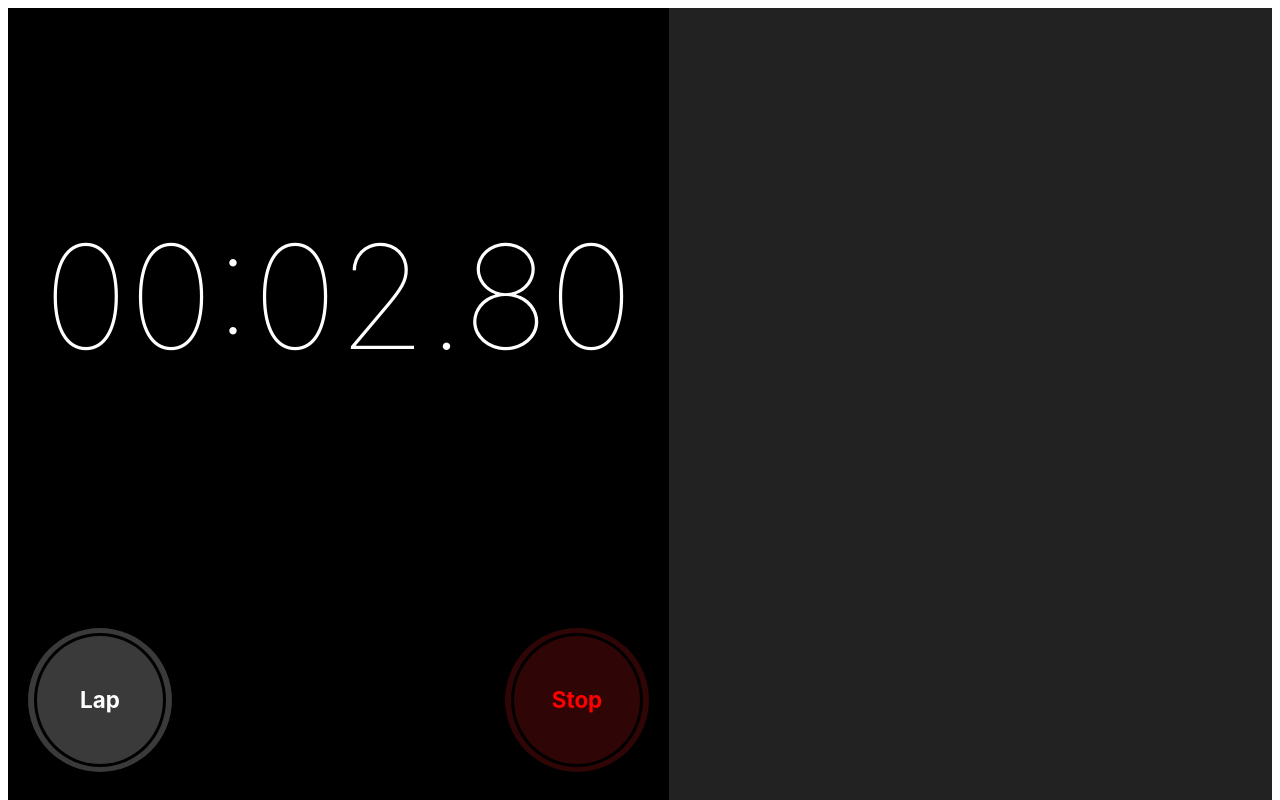
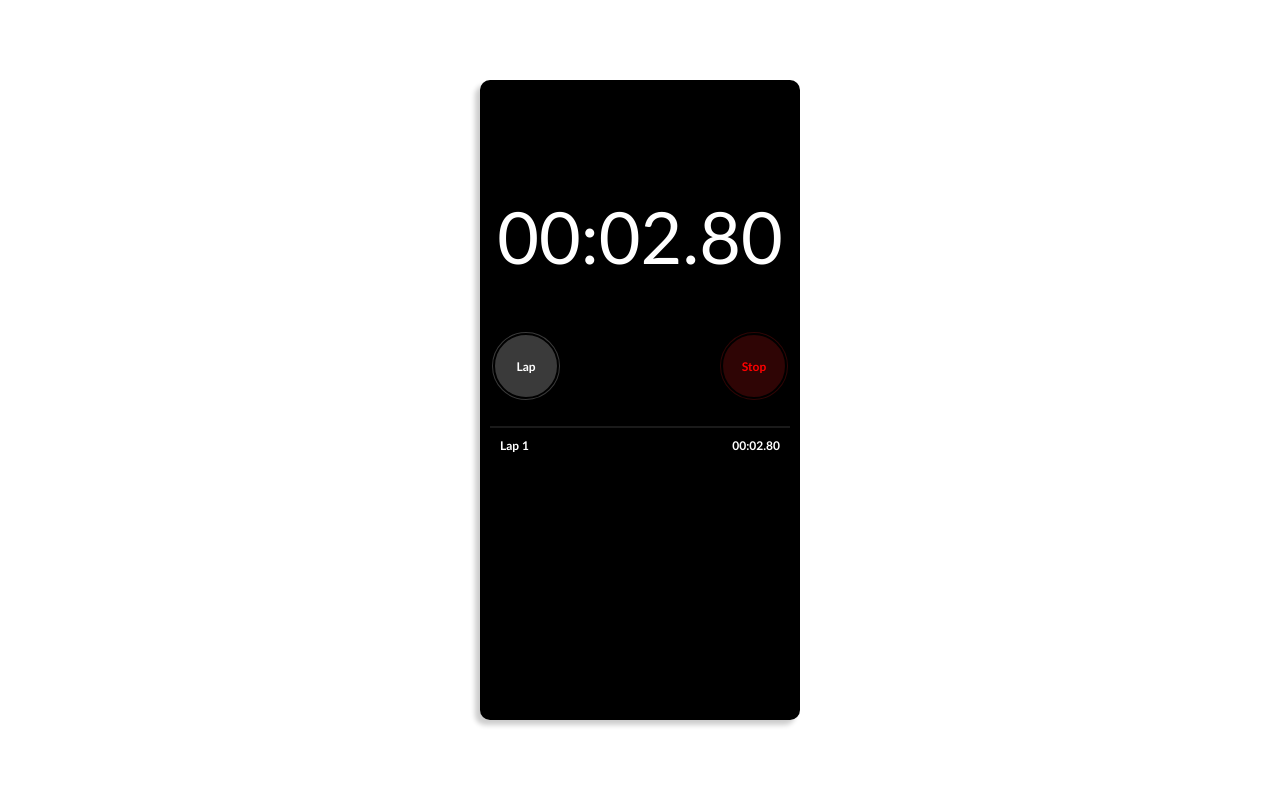
Before and after one commit to SHolleworth/stopwatchjs2, a website: page index.html in a window 1280 px wide. Both pictures are taken after a click on the button "Start". Shown: the top 800 px of the page. Drawn offline with Linux system fonts and the light colour scheme.

Commit message:
Fully functional and restyled to look lovely.

```diff
--- a/index.html
+++ b/index.html
@@ -1,6 +1,6 @@
 <html>
     <head>
-        <link href="styles.css" rel="stylesheet" />
+        <link href="./style/styles.css" rel="stylesheet" />
     </head>
     <body>
         <div id="container">
@@ -10,14 +10,10 @@
                 </div>
                 <div id="buttonBox">
                     <button id="resetLapButton"  class="buttonBackground" type="button">
-                        <div class='buttonCenter'>
-                            <p>Reset</p>
-                        </div>
+                        <p>Reset</p>
                     </button>
                     <button id="startStopButton" class="buttonBackground startButton" type="button">
-                        <div class='buttonCenter'>
-                            <p>Start</p>
-                        </div>
+                        <p>Start</p>
                     </button>
                 </div>
                 <div id="lapView">
--- a/js/main.js
+++ b/js/main.js
@@ -12,19 +12,19 @@ let mainSavedTime = 0;
 let lapSavedTime = 0;
 let fastestLapTime = Infinity;
 let slowestLapTime = -Infinity;
-let fastLap = document.createElement('div');
-fastLap.classList.add('fastLap');
-let slowLap = document.createElement('div');
-slowLap.classList.add('slowLap');
+let fastLapBox = document.createElement('div');
+fastLapBox.classList.add('fastLap');
+let slowLapBox = document.createElement('div');
+slowLapBox.classList.add('slowLap');
 let lapCounter = 0;
+let animationRequestId = null;
 let laps = [];
-let timerRef = null;
 let running = false;
 
 const initialise = () => {
     resetLapButton.onclick = resetTimer;
     startStopButton.onclick = startTimer;
-    setMainTimerDisplay(formatDateToString(zeroDate))
+    setMainTimerDisplay(formatDateToString(zeroDate));
 }
 
 const getElapsedMainTimeInMilliseconds = () => {
@@ -40,7 +40,7 @@ const setMainTimerDisplay = (timerDisplayString) => {
 }
 
 const formatDateToString = (dateObject) => {
-    return `${padTime(dateObject.getMinutes() + '')}:${padTime(dateObject.getSeconds() + '')}.${padTime(Math.round(dateObject.getMilliseconds()/10) + '')}`
+    return `${padTime(dateObject.getMinutes() + '')}:${padTime(dateObject.getSeconds() + '')}.${padTime(Math.round(dateObject.getMilliseconds()/10) + '')}`;
 }
 
 const padTime = (time) => {
@@ -56,24 +56,21 @@ const startTimer = () => {
     lapStartTime = Date.now();
     if(!laps.length)
         createLap();
-    running = true;
-    runTimerAnimation();
+    animationRequestId = runTimerAnimation();
     changeButton("Stop", 'startButton', 'stopButton', stopTimer, startStopButton);
     changeButton("Lap", null, null, createLap, resetLapButton);
 }
 
 const runTimerAnimation = () => {
-    if(running) {
-        const mainTimerDateObject = new Date(getElapsedMainTimeInMilliseconds());
-        lapTimerDateObject = new Date(getElapsedLapTimeInMilliseconds());
-        setMainTimerDisplay(formatDateToString(mainTimerDateObject));
-        setActiveLapTimeParagraphNode(formatDateToString(lapTimerDateObject));
-        requestAnimationFrame(runTimerAnimation);
-    }
+    const mainTimerDateObject = new Date(getElapsedMainTimeInMilliseconds());
+    lapTimerDateObject = new Date(getElapsedLapTimeInMilliseconds());
+    setMainTimerDisplay(formatDateToString(mainTimerDateObject));
+    setActiveLapTimeParagraphNode(formatDateToString(lapTimerDateObject));
+    animationRequestId = requestAnimationFrame(runTimerAnimation);
 }
 
 const changeButton = (label, oldClass, newClass, func, button) => {
-    button.children[0].children[0].innerHTML = label;
+    button.children[0].innerHTML = label;
     button.onclick = func;
     button.classList.replace(oldClass, newClass);
 }
@@ -81,14 +78,13 @@ const changeButton = (label, oldClass, newClass, func, button) => {
 const stopTimer = () => {
     mainSavedTime = getElapsedMainTimeInMilliseconds();
     lapSavedTime = getElapsedLapTimeInMilliseconds();
-    running = false;
+    cancelAnimationFrame(animationRequestId);
     changeButton("Start", "stopButton", "startButton", startTimer, startStopButton);
     changeButton("Reset", null, null, resetTimer, resetLapButton);
 }
 
 const resetTimer = () => {
     mainSavedTime = 0;
-    clearInterval(timerRef);
     laps.forEach((lap) => {lapView.removeChild(lap.lapBox)});
     laps.length = 0;
     lapCounter = 0;
@@ -116,6 +112,8 @@ const createLap = () => {
 
     lapLabelParagraph.appendChild(lapLabelText);
     lapTimeParagraph.appendChild(lapTimeText);
+    lapTimeParagraph.classList.add('lapTimeParagraph');
+    lapLabelParagraph.classList.add('lapLabelParagraph');
 
     lapBox.appendChild(lapLabelParagraph);
     lapBox.appendChild(lapTimeParagraph);
@@ -141,7 +139,7 @@ const updateFastestAndSlowestLaps = () => {
         laps[0].lapBox.classList.replace("normalLap", "slowLap");
         slowestLapTime = laps[0].time;
     }
-    if(laps[0].time < fastestLapTime) {
+    else if(laps[0].time < fastestLapTime) {
         if(fastLap)
             fastLap.classList.replace("fastLap", "normalLap");
         laps[0].lapBox.classList.replace("normalLap", "fastLap");
--- /dev/null
+++ b/package.json
@@ -0,0 +1,5 @@
+{
+  "dependencies": {
+    "serve": "^12.0.1"
+  }
+}
--- /dev/null
+++ b/style/styles.css
@@ -0,0 +1,199 @@
+:root{
+    --scrollbar-thumb-color: rgba(255, 255, 255, .2);
+    --scrollbar-thumb-hover-color: rgba(255, 255, 255, .4);
+    --scrollbar-thumb-active-color: rgba(255, 255, 255, .8);
+    --lap-border-color: rgba(255, 255, 255, .1);
+    --normal-lap-color: white;
+    --fast-lap-color: lightgreen;
+    --slow-lap-color: rgba(255, 0, 0, 1);
+    --start-button-p-color: lightgreen;
+    --stop-button-p-color: red;
+    --reset-lap-button-p-color: white;
+    --start-button-color: rgba(81, 194, 111, .25);
+    --start-button-active-color: rgba(81, 194, 111, .1);
+    --start-button-hover-color: rgba(81, 194, 111, .3);
+    --stop-button-color: rgba(232, 28, 28, .20);
+    --stop-button-active-color: rgba(232, 28, 28, .1);
+    --stop-button-hover-color: rgba(232, 28, 28, .3);
+    --reset-lap-color: rgba(232, 232, 232, .25);
+    --reset-lap-active-color: rgba(232, 232, 232, .1);
+    --reset-lap-hover-color: rgba(232, 232, 232, .3);
+    --shadow-color: rgba(0, 0, 0, .2);
+}
+
+h1 {
+    font-family: 'SF Pro Display Ultralight', 'Gill Sans', 'Gill Sans MT', Calibri, 'Trebuchet MS', sans-serif;
+    font-weight: 50;
+}
+
+p {
+    font-family: 'SF Pro Text Thin', 'Gill Sans', 'Gill Sans MT', Calibri, 'Trebuchet MS', sans-serif;
+    font-size: .75rem;
+    font-weight: bold;
+}
+
+#container {
+    display: flex;
+    justify-content: center;
+    align-items: center;
+    width: 100%;
+    height: 100%;
+}
+
+#background {
+    display: flex;
+    flex-direction: column;
+    justify-content: center;
+    width: 300px;
+    height: 600px;
+    padding: 10px;
+    padding-bottom: 30px;
+    border-radius: 10px;
+    box-shadow: -5px 5px 5px var(--shadow-color);
+    background-color: black;
+}
+
+#clockBox {
+    display: flex;
+    justify-content: center;
+    align-items: flex-end;
+    flex: .9;
+}
+
+#clockBox h1 {
+    font-size: 4.5rem;
+    color: white;
+}
+
+#buttonBox {
+    display: flex;
+    flex: .3;
+    justify-content: space-between;
+    align-items: center;
+    margin-bottom: 20px;
+}
+
+.buttonBackground {
+    display: flex;
+    justify-content: center;
+    align-items: center;
+    width: 4.5rem;
+    height: 4.5rem;
+    border-radius: 50%;
+    border: double 5px black;
+}
+
+.startButton {
+    background-color: var(--start-button-color);
+}
+
+.startButton:hover {
+    background-color: var(--start-button-hover-color);
+}
+
+.startButton:active {
+    background-color: var(--start-button-active-color);
+}
+
+.stopButton {
+    background-color: var(--stop-button-color);
+}
+
+.stopButton:hover {
+    background-color: var(--stop-button-hover-color);
+}
+
+.stopButton:active {
+    background-color: var(--stop-button-active-color)
+}
+
+.startButton p {
+    color: var(--start-button-p-color);
+}
+
+.stopButton p {
+    color: var(--stop-button-p-color);
+}
+
+#resetLapButton {
+    background-color: var(--reset-lap-color);
+}
+
+#resetLapButton:hover {
+    background-color: var(--reset-lap-hover-color);
+}
+
+#resetLapButton:active {
+    background-color: var(--reset-lap-active-color);
+}
+
+#resetLapButton p {
+    color: var(--reset-lap-button-p-color);
+}
+
+#lapView {
+    border-top-width: 1px;
+    border-top-style: solid;
+    border-color: var(--lap-border-color);
+    overflow-y: auto;
+    overflow-x: hidden;
+    flex: 1;
+}
+
+#lapView::-webkit-scrollbar {
+
+    position: absolute;
+    width: 3px;
+}
+
+#lapView::-webkit-scrollbar-thumb {
+    background-color: var(--scrollbar-thumb-color);
+    border-radius: 1px;
+    opacity: .5;
+}
+
+#lapView::-webkit-scrollbar-thumb:hover {
+    background-color: var(--scrollbar-thumb-hover-color);
+}
+
+#lapView::-webkit-scrollbar-thumb:active {
+    background-color: var(--scrollbar-thumb-active-color);
+}
+
+#lapView div {
+    display: flex;
+    flex-direction: row;
+    justify-content: space-between;
+    align-items: center;
+    padding: 0 10px 0 10px;
+    border-top-width: 1px;
+    border-top-style: solid;
+    border-color: var(--lap-border-color);
+    width: '100%';
+    height: 35px;
+}
+
+#lapView div p {
+    display: inline-block;
+    font-weight: bold;
+}
+
+.lapTimeParagraph {
+    float: right;
+}
+
+#lapView .normalLap {
+    color: var(--normal-lap-color);
+}
+
+#lapView .fastLap {
+    color: var(--fast-lap-color);
+}
+
+#lapView .slowLap {
+    color: var(--slow-lap-color);
+}
+
+#lapView .mask {
+    color: var(--normal-lap-color);
+}
--- a/styles.css
+++ /dev/null
@@ -1,123 +0,0 @@
-h1, p {
-    font-family: 'SF Pro Text', 'SF Pro Display Ultralight', 'Gill Sans', 'Gill Sans MT', Calibri, 'Trebuchet MS', sans-serif;
-    font-weight: 100;
-}
-
-p {
-    font-size: 1.4rem;
-}
-
-#container {
-    width: '100%';
-    height: '100%';
-    background-color: #222;
-}
-
-#background {
-    display: flex;
-    flex-direction: column;
-    justify-content: center;
-    width: 621px;
-    height: 1344px;
-    padding: 20px;
-    background-color: black;
-}
-
-#clockBox {
-    display: flex;
-    flex: 1;
-    justify-content: center;
-    align-items: center;
-}
-
-#clockBox h1 {
-    font-size: 9em;
-    color: white;
-}
-
-#buttonBox {
-    display: flex;
-    flex: .5;
-    justify-content: space-between;
-    align-items: center;
-}
-
-.buttonCenter {
-    display: flex;
-    justify-content: center;
-    align-items: center;
-    width: 8rem;
-    height: 8rem;
-    border: solid 3px black;
-    border-radius: 50%;
-}
-
-.buttonBackground {
-    display: flex;
-    justify-content: center;
-    align-items: center;
-    width: 9rem;
-    height: 9rem;
-    border-radius: 5rem;
-    border-width: 0;
-}
-
-button p {
-    font-weight: bold;
-}
-
-.startButton {
-    background-color: rgba(81, 194, 111, .25);
-}
-
-.stopButton {
-    background-color: rgba(232, 28, 28, .20);
-}
-
-.startButton p {
-    color: lightgreen;
-}
-
-.stopButton p {
-    color: red
-}
-
-#resetLapButton {
-    background-color: rgba(232, 232, 232, .25);
-}
-
-#resetLapButton p {
-    color: white;
-}
-
-#lapView {
-    overflow: auto;
-    flex: 1;
-    scrollbar-width: 50px;
-}
-
-#lapView div {
-    display: flex;
-    flex-direction: row;
-    justify-content: space-between;
-    border-top-width: 1px;
-    border-top-style: solid;
-    border-color: rgba(255, 255, 255, .2);
-    width: '100%';
-}
-
-#lapView .normalLap {
-    color: white;
-}
-
-#lapView .fastLap {
-    color: lightgreen;
-}
-
-#lapView .slowLap {
-    color: red;
-}
-
-#lapView .mask {
-    color: white;
-}
```
Also changed, not shown: 1 other file.
